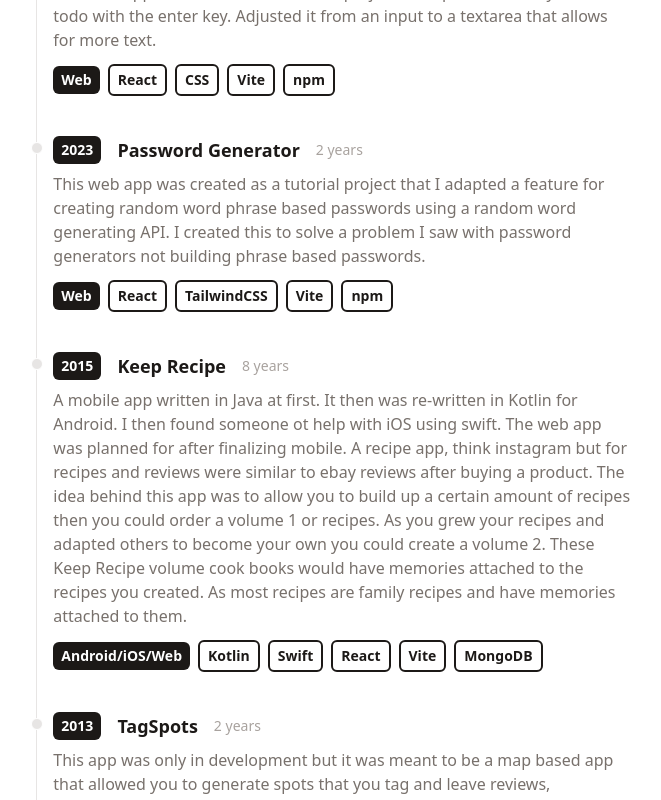
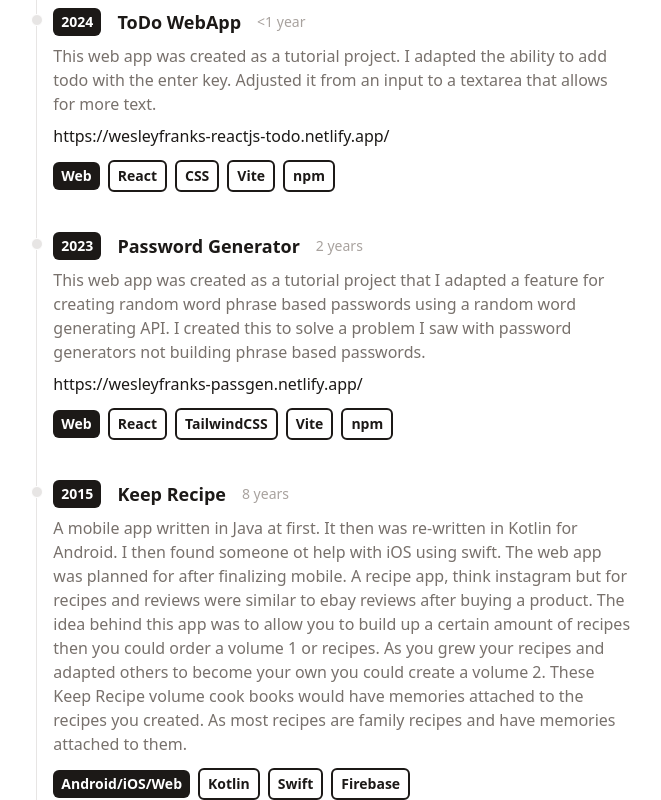
Before and after one commit to wesleyfranks/portfolio, a React (Vite) app: page / in a window 1280 px wide. Shown: the part 1780-2580 px from the top of the page, without its empty margins (305-966 px from the left). Built offline with nearby package versions, Linux system fonts and the light colour scheme.

Commit message:
added links to the timeline items, clickable, new tab, no highjack

```diff
--- a/src/components/Timeline.jsx
+++ b/src/components/Timeline.jsx
@@ -15,6 +15,7 @@ function Timeline() {
             duration={item.duration}
             platform={item.platform}
             stack={item.stack}
+            link={item.link}
             details={item.details}
           />
         ))}
--- a/src/components/TimelineItem.jsx
+++ b/src/components/TimelineItem.jsx
@@ -1,6 +1,6 @@
 import React from 'react';
 
-function TimelineItem({ year, title, duration, platform, stack, details }) {
+function TimelineItem({ year, title, duration, platform, stack, link, details }) {
   return (
     <ol className="flex flex-col md:flex-row relative border-l border-stone-200 dark:border-stone-700">
       <li className="mb-10 ml-4">
@@ -18,6 +18,16 @@ function TimelineItem({ year, title, duration, platform, stack, details }) {
         </p>
         <p className="my-2 text-base font-normal text-stone-500 dark:text-stone-400">
           {details}
+        </p>
+        <p>
+          <a
+            href={link}
+            target="_blank"
+            rel="noopener noreferrer"
+            className="my-2 hover:underline hover:text-orange-500 dark:hover:text-green-500"
+          >
+              {link}
+          </a>
         </p>
         <p
           className="mt-3 flex flex-wrap gap-2 flex-row
--- a/src/data/timeline.jsx
+++ b/src/data/timeline.jsx
@@ -5,6 +5,7 @@ export default [
     duration: '>1 year',
     platform: 'Web',
     stack: ['React', 'TailwindCSS', 'Vite', 'npm'],
+    link: 'https://wesleyfranks.com/',
     details:
       'A website (this website) that showcases my Portfolio and provides a way for others to get in touch with me. Published using github actions and built in VSCode using ReactJS + Vite. Which is hosted on Netlify. Credit to ForrestKnight (yes there are two "r"s) for the idea and YouTube Tutorial.',
   },
@@ -14,6 +15,7 @@ export default [
     duration: '>1 year',
     platform: 'Web',
     stack: ['React', 'TailwindCSS', 'Vite', 'npm'],
+    link: 'https://wesleyfranks-nettakehome.netlify.app/',
     details:
       'I created this app from complete scratch using what I learned from the password generator styling as it is simple. I was always trying to find a net salary calculator and could never find one that was what I needed. So, I decided to create one. This app calculates net take home of a gross salary and includes applicable taxes per state.',
   },
@@ -23,6 +25,7 @@ export default [
     duration: '<1 year',
     platform: 'Web',
     stack: ['React', 'CSS', 'Vite', 'npm'],
+    link: 'https://wesleyfranks-reactjs-todo.netlify.app/',
     details:
       'This web app was created as a tutorial project. I adapted the ability to add todo with the enter key. Adjusted it from an input to a textarea that allows for more text.',
   },
@@ -32,6 +35,7 @@ export default [
     duration: '2 years',
     platform: 'Web',
     stack: ['React', 'TailwindCSS', 'Vite', 'npm'],
+    link: 'https://wesleyfranks-passgen.netlify.app/',
     details:
       'This web app was created as a tutorial project that I adapted a feature for creating random word phrase based passwords using a random word generating API. I created this to solve a problem I saw with password generators not building phrase based passwords.',
   },
@@ -40,7 +44,8 @@ export default [
     title: 'Keep Recipe',
     duration: '8 years',
     platform: 'Android/iOS/Web',
-    stack: ['Kotlin', 'Swift', 'React', 'Vite', 'MongoDB'],
+    stack: ['Kotlin', 'Swift', 'Firebase'],
+    link: '',
     details:
       'A mobile app written in Java at first. It then was re-written in Kotlin for Android. I then found someone ot help with iOS using swift. The web app was planned for after finalizing mobile. A recipe app, think instagram but for recipes and reviews were similar to ebay reviews after buying a product. The idea behind this app was to allow you to build up a certain amount of recipes then you could order a volume 1 or recipes. As you grew your recipes and adapted others to become your own you could create a volume 2. These Keep Recipe volume cook books would have memories attached to the recipes you created. As most recipes are family recipes and have memories attached to them.',
   },
@@ -50,6 +55,7 @@ export default [
     duration: '2 years',
     platform: 'Android',
     stack: ['Java'],
+    link: '',
     details:
       'This app was only in development but it was meant to be a map based app that allowed you to generate spots that you tag and leave reviews, comments, etc. to help people find certain spots for camping, geocaching, etc.',
   },
@@ -59,6 +65,7 @@ export default [
     duration: '2 years',
     platform: 'Android',
     stack: ['Java'],
+    link: '',
     details:
       'An android app that used the Dark Sky API to get weather. This was a tutorial project however, I adjusted this to allow using Zip codes to search for weather in your area. I also adjusted the UI to different color themes based on the temperature.',
   },
@@ -68,6 +75,7 @@ export default [
     duration: '1 years',
     platform: 'Android',
     stack: ['Java'],
+    link: '',
     details:
       'This was my very first android app and my first dev project of anykind. It was a simple app that helped people identify their personal IT needs. If it had electricity running through it. I had a visual aid to assit with identifying it.',
   },
```
